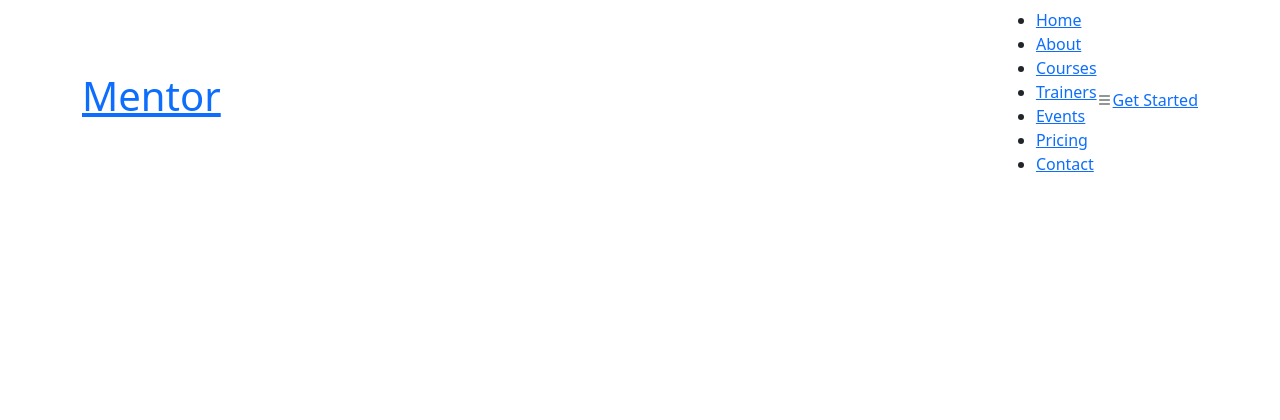
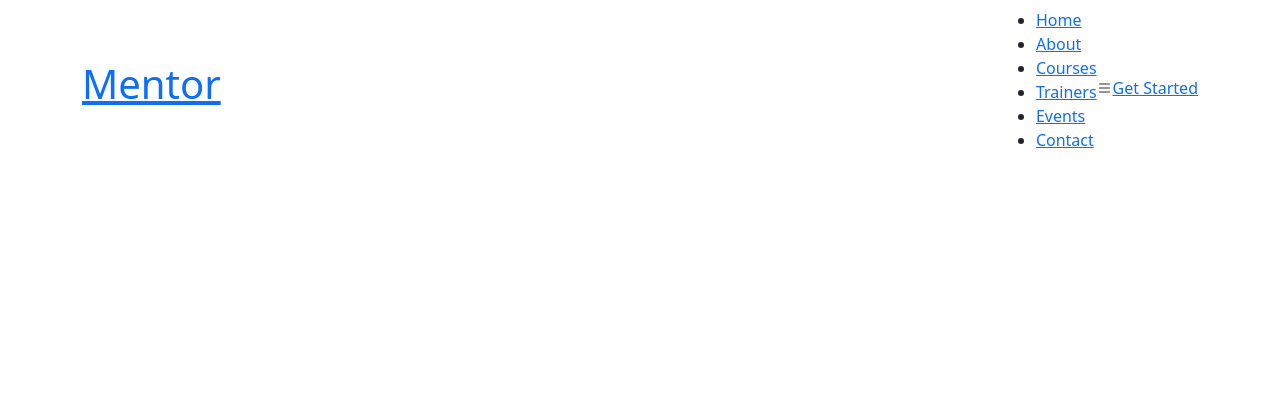
Before and after one commit to muhcoderr/Online-Mentor, a Flask app: page /about in a window 1280 px wide. Shown: the top 420 px of the page. Run offline with Flask 3, Linux system fonts and the light colour scheme; some libraries are stand-ins or nearby versions.

Commit message:
first commit

```diff
--- a/templates/layout.html
+++ b/templates/layout.html
@@ -40,14 +40,14 @@
       <!-- Uncomment below if you prefer to use an image logo -->
       <!-- <a href="index.html" class="logo me-auto"><img src="assets/img/logo.png" alt="" class="img-fluid"></a>-->
 
-      <nav id="navbar" class="navbar order-last order-lg-0">
+      <nav id="navbar" class="navbar order-last order-lg-0" >
         <ul>
           <li><a class="active" href="/">Home</a></li>
           <li><a href="/about">About</a></li>
           <li><a href="/courses">Courses</a></li>
           <li><a href="/trainers">Trainers</a></li>
           <li><a href="/events">Events</a></li>
-          <li><a href="/pricing">Pricing</a></li>
+          <!-- <li><a href="/pricing">Pricing</a></li> -->
 
           <!-- <li class="dropdown"><a href="#"><span>Drop Down</span> <i class="bi bi-chevron-down"></i></a>
             <ul>
```
